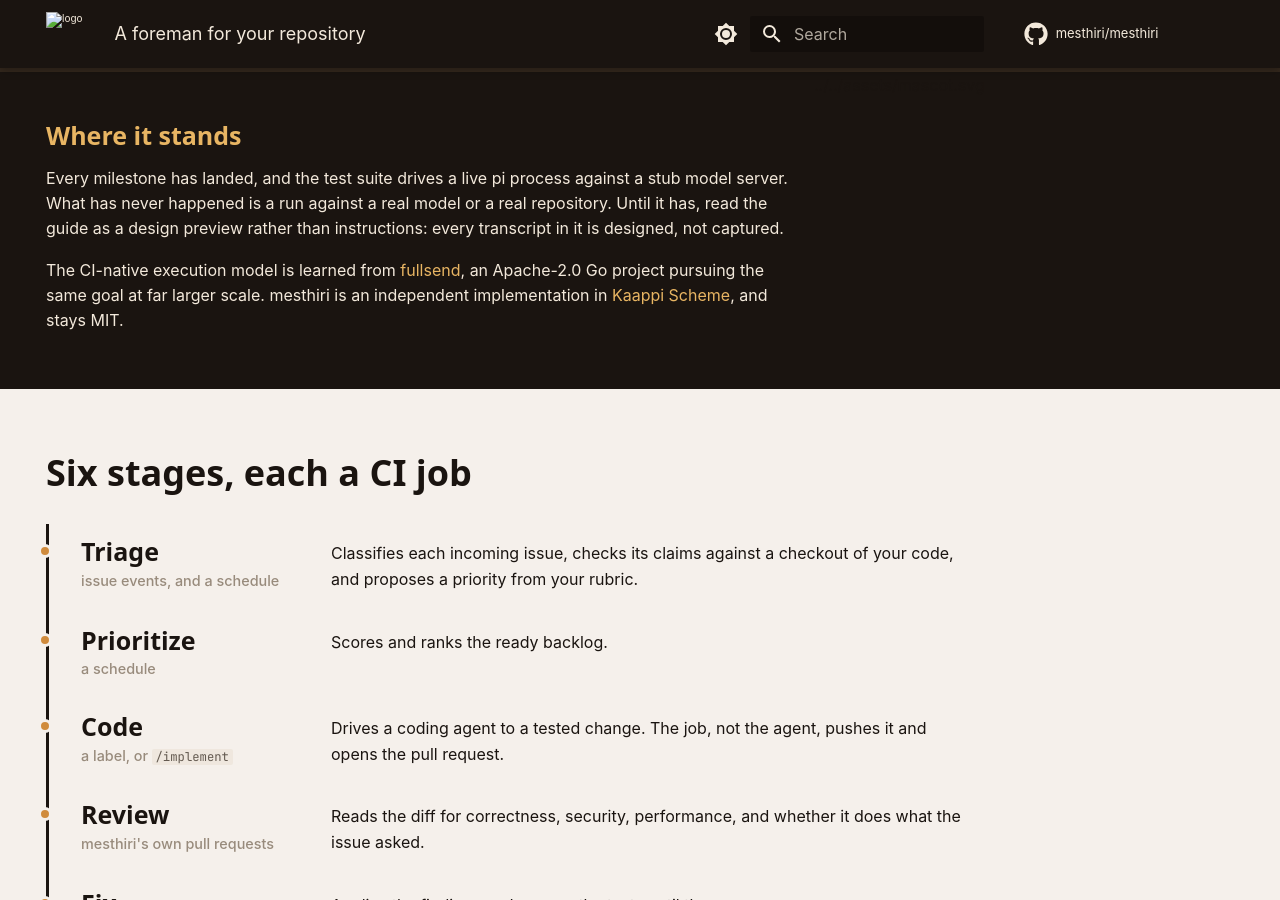
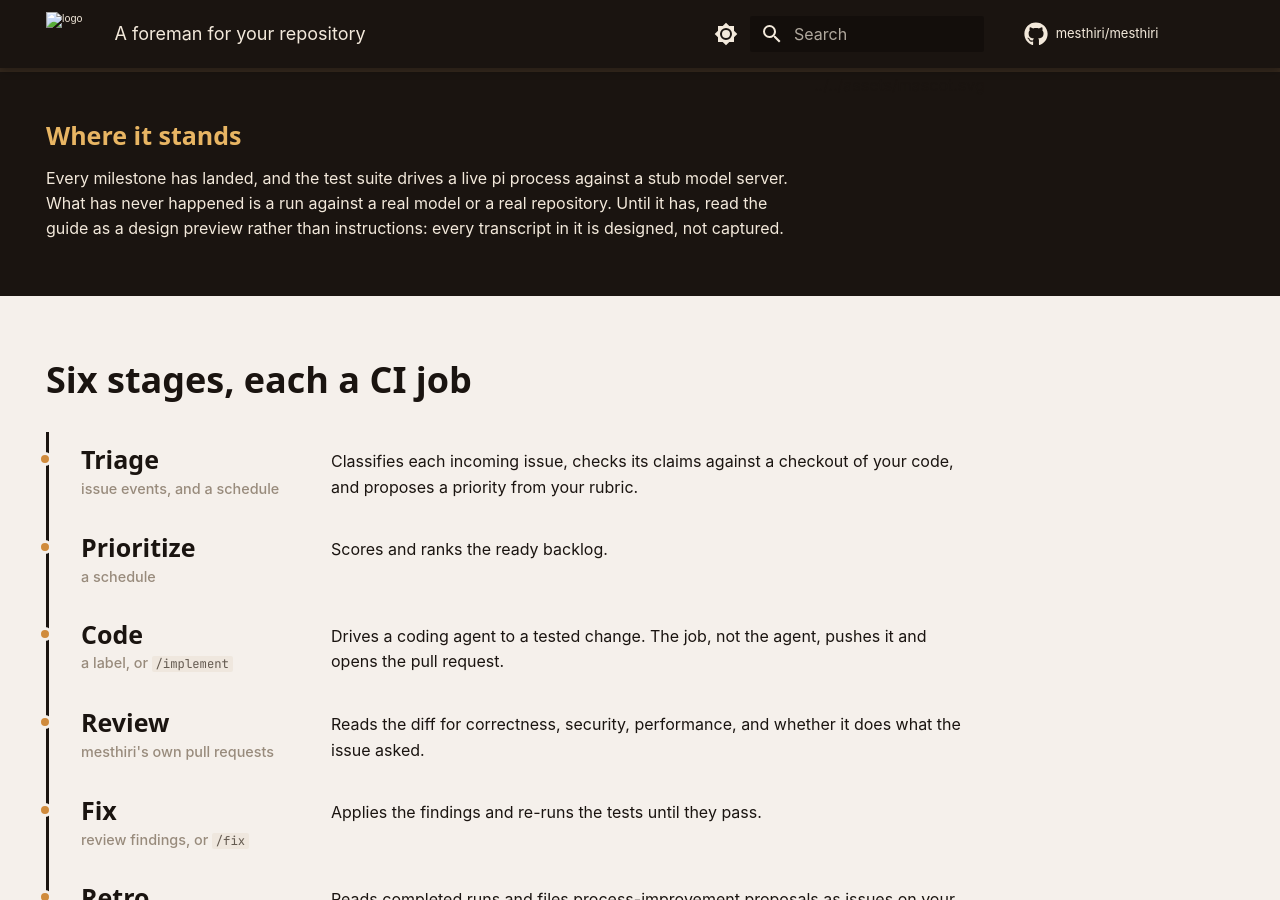
Before and after one commit to mesthiri/mesthiri, an MkDocs documentation site: the page built from docs/index.md, in a window 1280 px wide and 900 px high, scrolled down 573 px. Built offline with MkDocs 1.6.1 and Material for MkDocs 9.7.7, drawn with Linux system fonts in a browser that asks for light colours; some web fonts are replaced; comment, search, counter and statistics services are not loaded.

Commit message:
Drop the fullsend credit from the landing page
The README already credits fullsend, and that is where the credit
belongs: next to the statement of what mesthiri does and does not take
from it. The landing page's status band keeps to mesthiri's own status.

Co-Authored-By: Claude Fable 5.1 <noreply@anthropic.com>
Signed-off-by: Baiju Muthukadan <baiju.m.mail@gmail.com>

```diff
--- a/overrides/home.html
+++ b/overrides/home.html
@@ -45,11 +45,6 @@
     against a real model or a real repository. Until it has, read the
     guide as a design preview rather than instructions: every transcript
     in it is designed, not captured.</p>
-    <p>The CI-native execution model is learned from
-    <a href="https://fullsend.sh">fullsend</a>, an Apache-2.0 Go project
-    pursuing the same goal at far larger scale. mesthiri is an independent
-    implementation in <a href="https://kaappi-lang.org/">Kaappi Scheme</a>,
-    and stays MIT.</p>
   </section>
 
   <section class="ms-section ms-stages">
```
